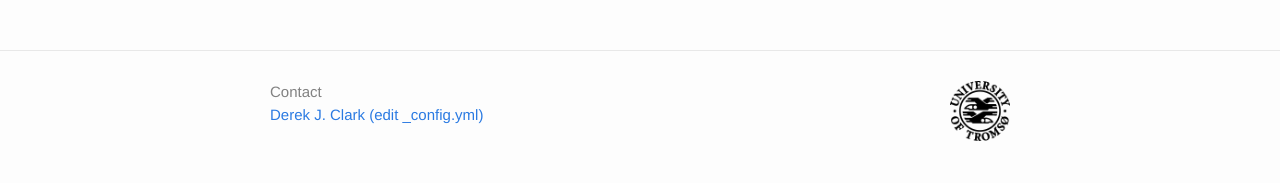
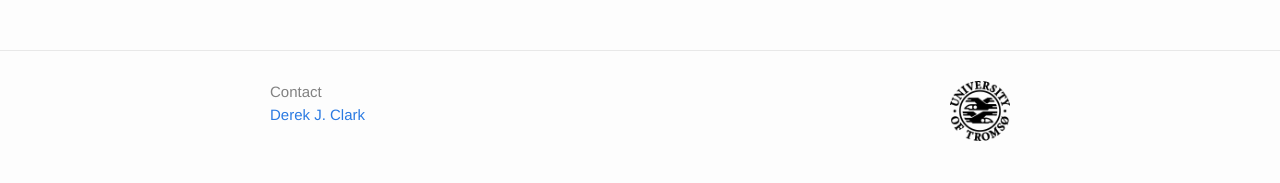
Before and after one commit to uit-sok-yyyy-h2021/uit-sok-yyyy-h2021.github.io, a Jekyll site: the page built from index.md, in a window 1280 px wide. Shown: the part 887-1070 px from the top of the page. Built offline with Jekyll 4.4.1, drawn with Linux system fonts in a browser that asks for light colours; our own code applies the rules of GitHub Pages for plain Markdown files.

Commit message:
Update _config.yml

```diff
--- a/_config.yml
+++ b/_config.yml
@@ -5,7 +5,7 @@ description: Will be brilliant
 
 contact:
   email: derek.clark@uit.no
-  name: Derek J. Clark (edit _config.yml)
+  name: Derek J. Clark
 
 # you don't need to adapt the settings below
 baseurl: ""
```
